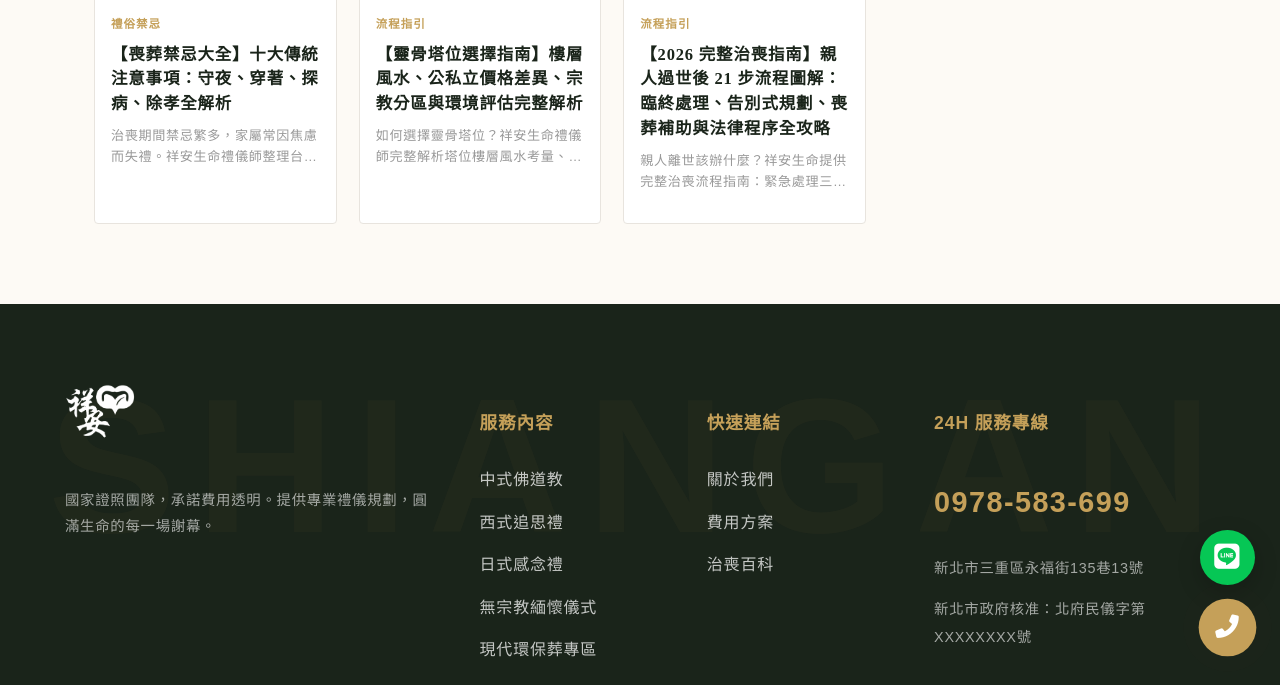
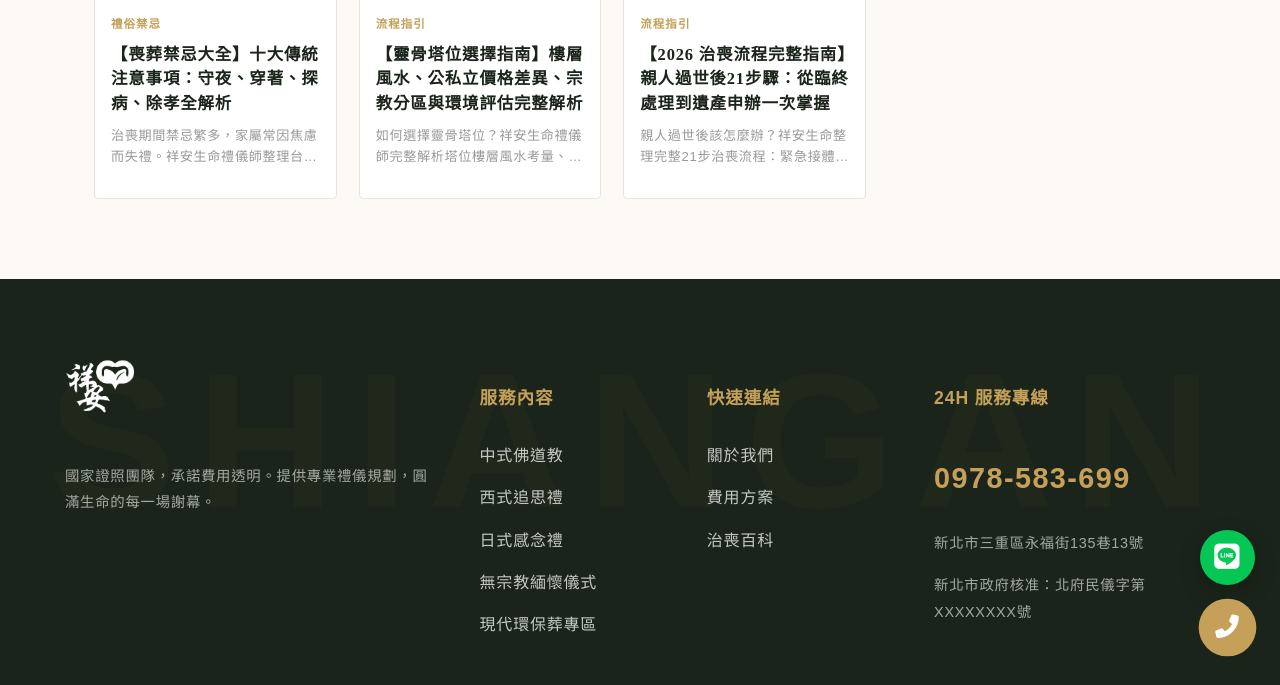
Before and after one commit to Shiangan/Shiangan, a Jekyll site: the page built from _posts/2026-03-10-article-funeral-home-fees.md, in a window 1280 px wide and 900 px high, scrolled down 5992 px, cut to the strip 215-900 px from the top of the window. Built offline with Jekyll 4.4.1, drawn with Linux system fonts in a browser that asks for light colours.

Commit message:
Update 2026-02-23-article-funeral-process.md

```diff
--- a/_posts/2026-02-23-article-funeral-process.md
+++ b/_posts/2026-02-23-article-funeral-process.md
@@ -1,12 +1,13 @@
 ---
 layout: post
-title: "【2026 完整治喪指南】親人過世後 21 步流程圖解：臨終處理、告別式規劃、喪葬補助與法律程序全攻略"
+title: "【2026 治喪流程完整指南】親人過世後21步驟：從臨終處理到遺產申辦一次掌握"
 date: 2026-02-23 09:00:00 +0800
 category: 流程指引
-description: "親人離世該辦什麼？祥安生命提供完整治喪流程指南：緊急處理三步驟、21 個關鍵步驟圖解、死亡證明申請、勞保國保喪葬補助試算，以及除戶遺產稅法律時程一次掌握。"
+description: "親人過世後該怎麼辦？祥安生命整理完整21步治喪流程：緊急接體、取得死亡證明、殯儀館安置、訃聞發送、入殮告別、火化晉塔，到勞保補助申請與遺產稅申報法律期限，新北台北桃園在地服務。"
 permalink: /article-funeral-process.html
 image: /images/hero-zhisang-flow.jpg
-tags: ["治喪流程", "臨終處理", "喪葬補助", "告別式規劃", "殯葬法規", "死亡證明"]
+robots: "index, follow"
+tags: ["治喪流程", "親人過世怎麼辦", "喪葬步驟", "臨終處理", "告別式規劃", "喪葬補助", "除戶登記", "遺產稅申報", "2026殯葬"]
 has_faq: true
 faqs:
   - question: "親人剛過世，第一步最重要的事是什麼？"
```
